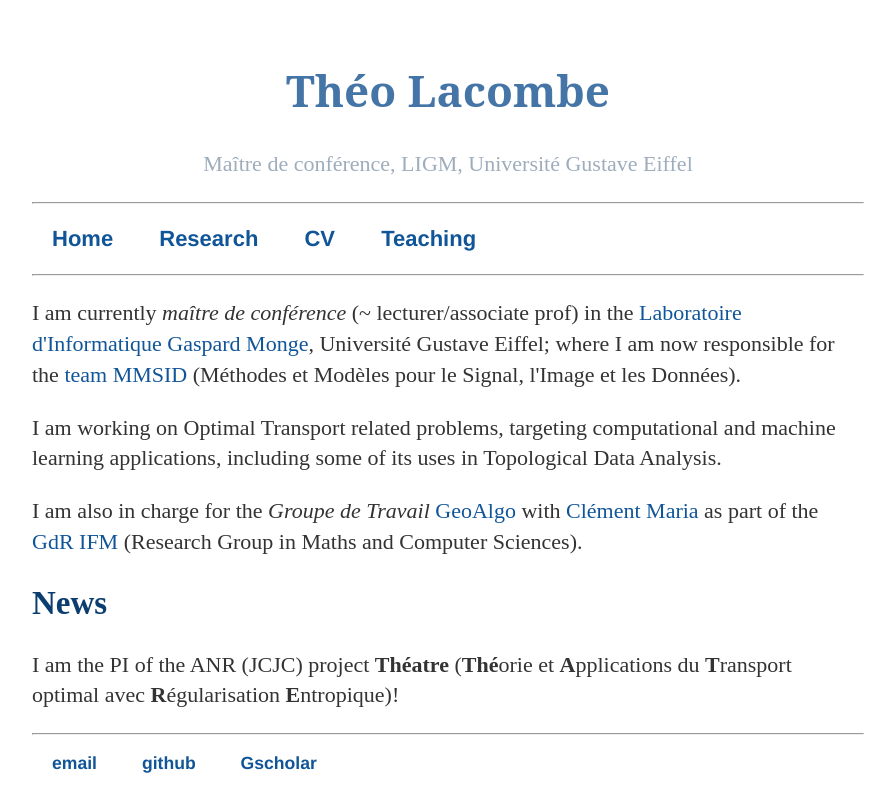
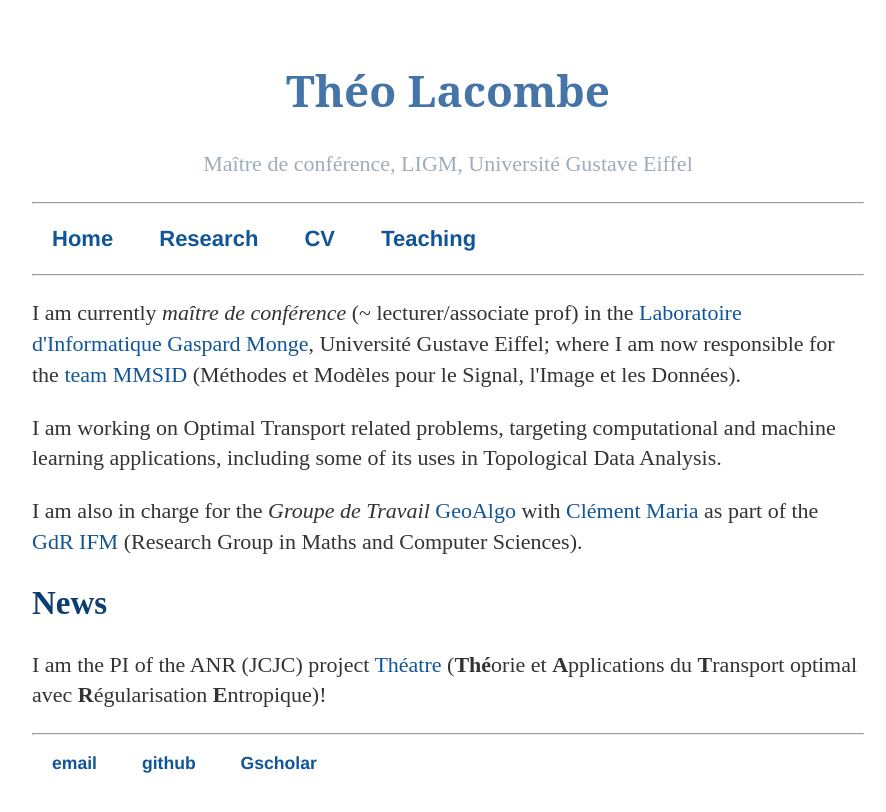
Before and after one commit to tlacombe/tlacombe.github.io, a Jekyll site: the page built from index.html, in a window 1280 px wide. Shown: the top 812 px of the page, without its empty margins (192-1078 px from the left). Built offline with Jekyll 4.4.1, drawn with Linux system fonts in a browser that asks for light colours.

Commit message:
link to ANR

```diff
--- a/index.html
+++ b/index.html
@@ -12,7 +12,7 @@ title: Théo Lacombe's webpage
 
     <h2> News </h2>
     <p>
-    I am the PI of the ANR (JCJC) project <b>Théatre</b> (<b>Thé</b>orie et <b>A</b>pplications du <b>T</b>ransport optimal avec <b>R</b>égularisation <b>E</b>ntropique)!
+    I am the PI of the ANR (JCJC) project <a href="./Theatre/index.html">Théatre</a> (<b>Thé</b>orie et <b>A</b>pplications du <b>T</b>ransport optimal avec <b>R</b>égularisation <b>E</b>ntropique)!
     <!--The Project can fund a Ph.D. thesis, so if you are looking for a Ph.D. in Optimal Transport, contact me!
 	    A preliminary description of the project can be found <a href='./research/material/Internship_regOT.pdf'>here</a>.-->
     </p>
```
